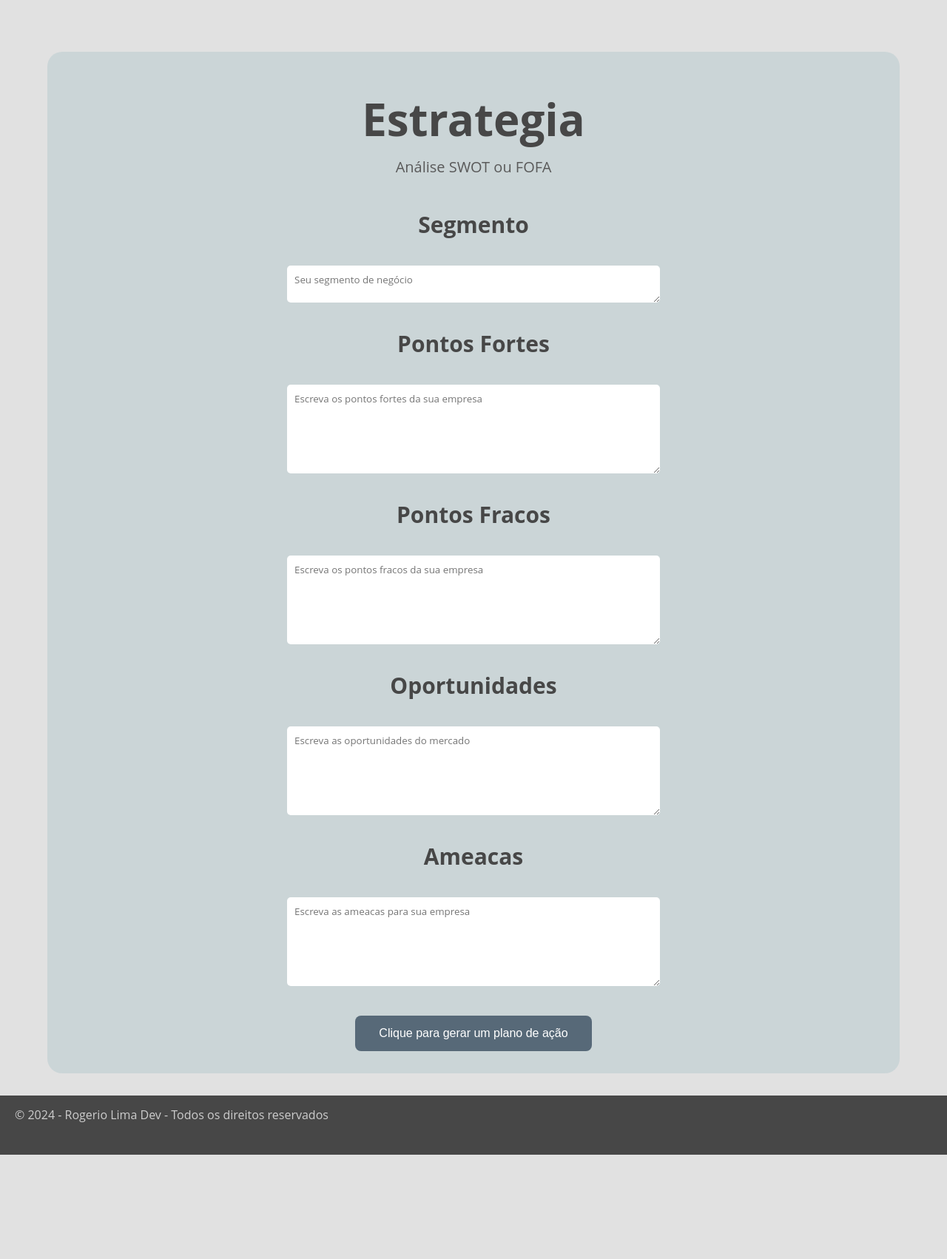
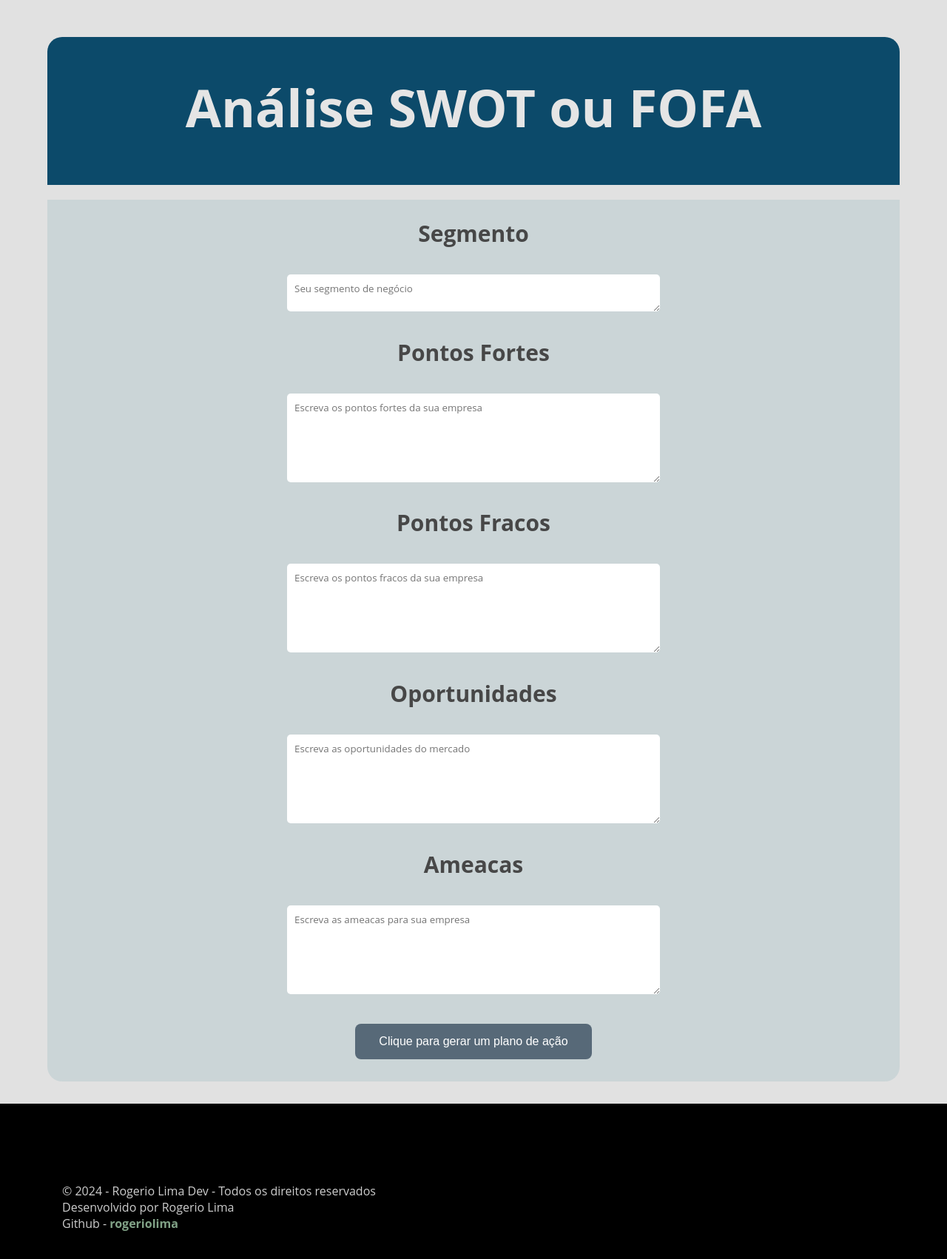
Before and after one commit to RogerioLimaDev/PlanoDeAcao_SEBRAE, a plain HTML site: page index.html in a window 1280 px wide. Shown: the top 1702 px of the page at 74% size. Before the commit the page ends 1561 px from the top, so only its background shows below. Drawn offline with Linux system fonts and the light colour scheme.

Commit message:
Adiciona cabeçalho e informações de rodapé ao layout, atualiza estilos para melhor apresentação

```diff
--- a/index.html
+++ b/index.html
@@ -80,10 +80,12 @@
 
   <body>
     <div class="content">
+      <div class="header">
+        <h1 id="tituloPagina">Análise SWOT ou FOFA</h1>
+        <!-- <h2 id="subtitulo-swot"> Análise SWOT ou FOFA</h2> -->
+      </div>
       <section class="Estrategia">
         <div class="estrategia">
-          <h1>Estrategia</h1>
-          <h2 class="subtitulo-swot">Análise SWOT ou FOFA</h2>
           <div class="textInputs">
             <h2>Segmento</h2>
             <textarea
@@ -188,7 +190,17 @@
 
       <section class="Footer">
         <footer>
-          <p>© 2024 - Rogerio Lima Dev - Todos os direitos reservados</p>
+          <div class="footerinfo">
+              <div>
+                <p>© 2024 - Rogerio Lima Dev - Todos os direitos reservados</p>
+              </div>
+              <div>
+                <p>Desenvolvido por Rogerio Lima</p>
+              </div>
+              <div>
+                <p>Github - <a href="https://github.com/rogeriolima">rogeriolima</a></p>
+              </div>
+          </div>
         </footer>
       </section>
     </div>
--- a/source/CSS/Style.css
+++ b/source/CSS/Style.css
@@ -8,6 +8,7 @@ body {
   width: 100vw;
 }
 
+
 h1 {
   font-size: 60px;
 }
@@ -16,6 +17,20 @@ h2 {
   font-size: 30px;
 }
 
+#tituloPagina {
+  font-size: 70px;
+  /* margin-top: 20px;
+  margin-bottom: 10px; */
+  color: #e5e5e5;
+}
+
+#subtitulo-swot{
+  font-size: 20px;
+  margin-top: -40px;
+  margin-bottom: 20px;
+  color: #e5e5e5;
+  font-weight: normal;
+}
 .subtitulo-swot {
   font-size: 20px;
   margin-top: -40px;
@@ -43,6 +58,16 @@ h2 {
   background-color: #4da4f0;
 }
 
+.header{
+  text-align: center;
+  color:#e9e9e9;
+  background-color: rgb(12, 74, 106);
+  width: 90%;
+  border-radius: 20px 20px 0  0;
+  margin: 0 auto;
+  height: 200px;
+}
+
 .content {
   display: flex;
   flex-direction: column;
@@ -64,7 +89,7 @@ h2 {
   margin-bottom: 30px;
   width: 100%;
   background-color: #5e9da62b;
-  border-radius: 20px;
+  border-radius: 0 0 20px 20px;
   border-width: 5px;
   border-color: black;
   display: flex;
@@ -144,9 +169,14 @@ p {
   margin: 0px;
   text-align: left;
 }
+a{
+  text-decoration: none;
+  color: #81a287;
+  font-weight: bold;}
 
 footer {
-  background-color: #474747;
+  display: flex;
+  background-color: #000000;
   color: #cdcdcd;
   text-align: center;
   padding: 15px;
@@ -155,7 +185,12 @@ footer {
   margin-left: -10px;
   margin-bottom: 0px;
   width: 100vw;
-  height: 50px;
+  height: 250px;
+}
+
+.footerinfo{
+  width:90%;
+  margin:auto;
 }
 
 /* Estilos do Modal */
```
